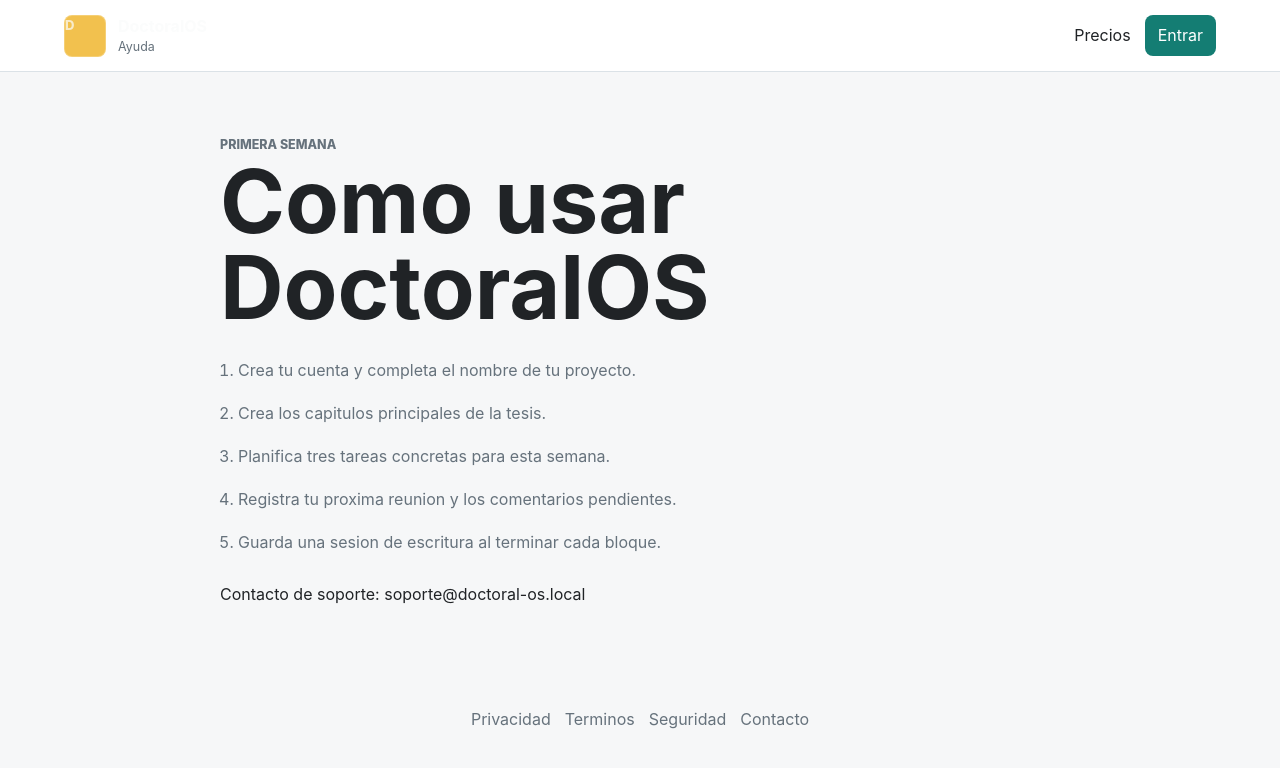
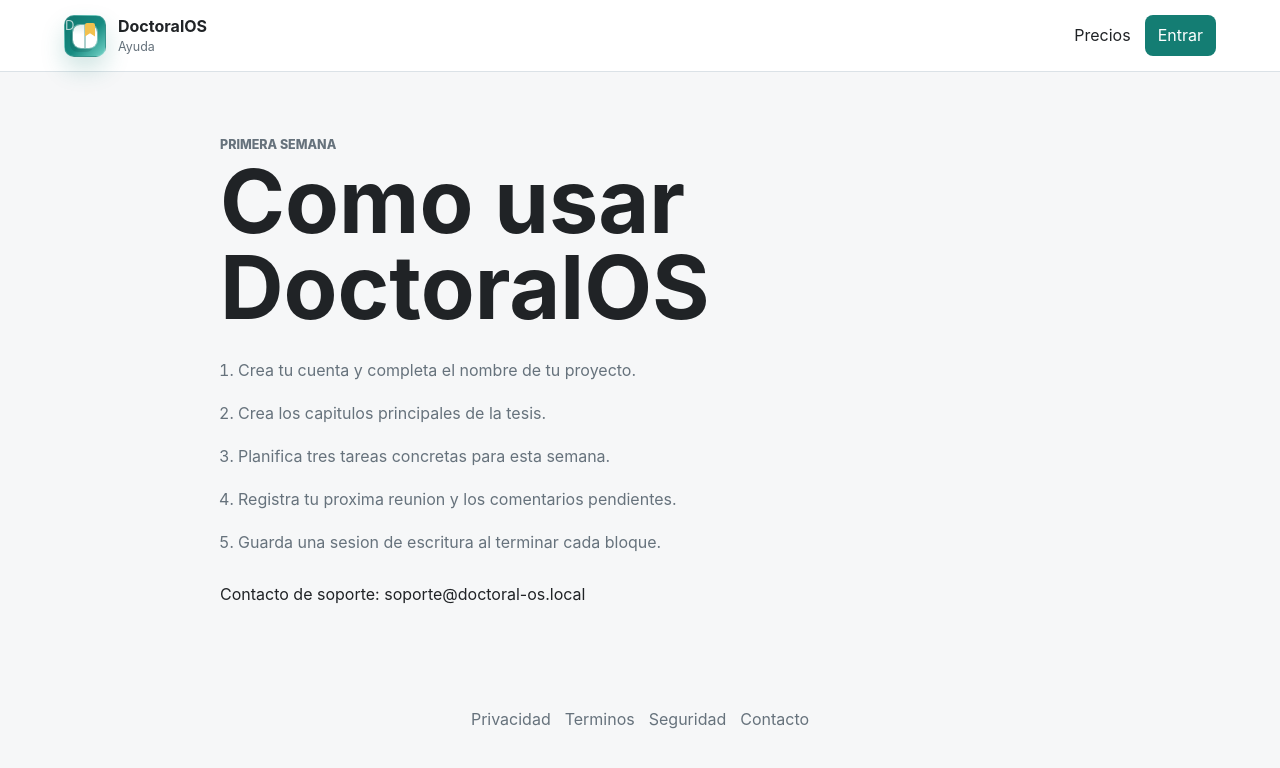
Before and after one commit to mariomartinezcgr-sudo/doctoral-os, a website: page help.html in a window 1280 px wide. Drawn offline with Linux system fonts and the light colour scheme.

Commit message:
Refresh DoctoralOS brand mark

```diff
--- a/styles.css
+++ b/styles.css
@@ -79,15 +79,44 @@ button {
 }
 
 .brand-mark {
+  position: relative;
   width: 42px;
   height: 42px;
   display: grid;
   place-items: center;
-  border: 1px solid rgba(255, 255, 255, 0.22);
-  border-radius: var(--radius);
+  overflow: hidden;
+  border: 1px solid rgba(255, 255, 255, 0.16);
+  border-radius: 10px;
+  background: linear-gradient(135deg, #0f766e 0%, #178b81 55%, #74d4c8 100%);
+  color: transparent;
+  font-size: 0;
+  box-shadow: 0 12px 24px rgba(15, 118, 110, 0.2);
+}
+
+.brand-mark::before {
+  content: "";
+  position: absolute;
+  inset: 9px 8px 8px;
+  border-radius: 7px 7px 8px 8px;
+  background:
+    linear-gradient(90deg, transparent 0 calc(50% - 1px), rgba(15, 118, 110, 0.34) calc(50% - 1px) calc(50% + 1px), transparent calc(50% + 1px) 100%),
+    linear-gradient(180deg, rgba(15, 118, 110, 0.12), rgba(15, 118, 110, 0) 42%),
+    linear-gradient(90deg, #ffffff 0 49%, #eef8f6 49% 51%, #ffffff 51% 100%);
+  box-shadow:
+    0 0 0 1px rgba(255, 255, 255, 0.36),
+    -3px 4px 0 rgba(9, 54, 50, 0.14);
+}
+
+.brand-mark::after {
+  content: "";
+  position: absolute;
+  top: 7px;
+  right: 10px;
+  width: 10px;
+  height: 14px;
+  border-radius: 2px 2px 0 0;
   background: #f2c14e;
-  color: #192124;
-  font-weight: 850;
+  clip-path: polygon(0 0, 100% 0, 100% 100%, 50% 76%, 0 100%);
 }
 
 .brand strong,
@@ -1037,6 +1066,18 @@ tr:last-child td {
 
 .marketing-nav a {
   text-decoration: none;
+}
+
+.marketing-brand {
+  color: var(--ink);
+}
+
+.marketing-brand > span:last-child {
+  color: var(--ink);
+}
+
+.marketing-brand strong {
+  color: var(--ink);
 }
 
 .marketing-brand small {
```
